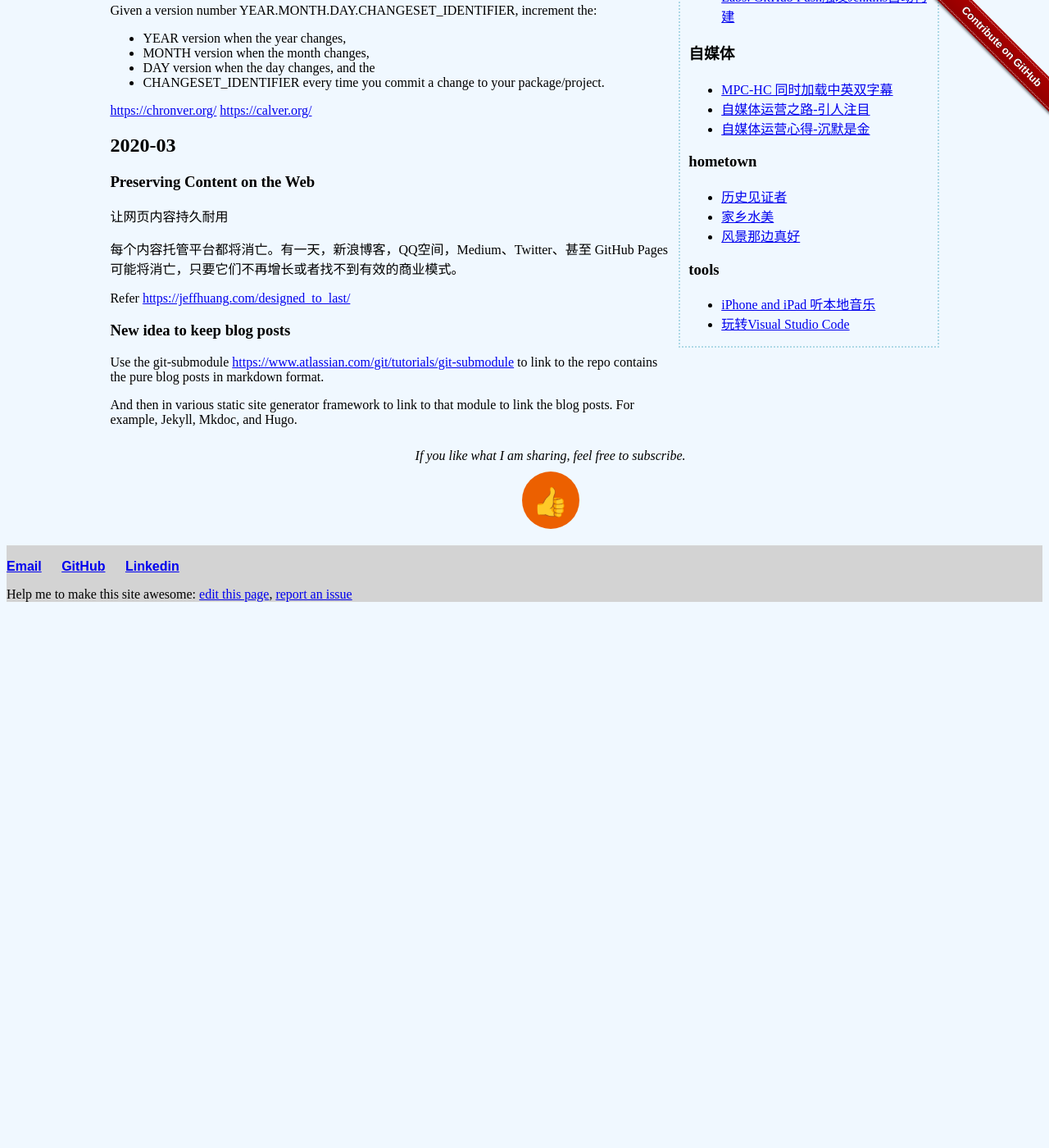
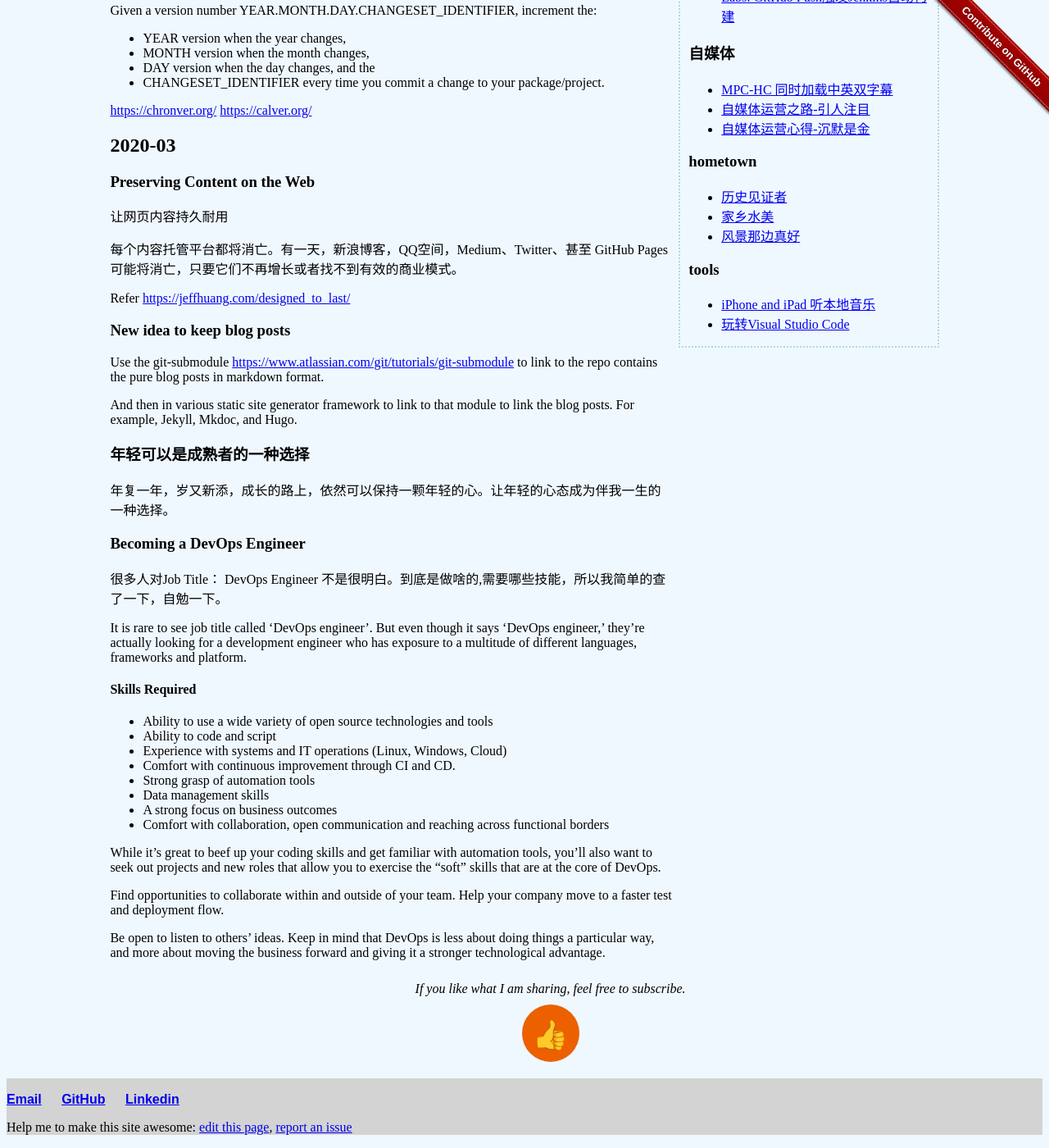
Before and after one commit to liuning0820/liuning0820.github.io, a Jekyll site: the page built from _posts/2020-02-06-mindset-2020.md, in a window 1280 px wide and 1400 px high, scrolled down 966 px. Shown: the whole window at 82% size. Built offline with Jekyll 4.4.1, drawn with Linux system fonts in a browser that asks for light colours; comment, search, counter and statistics services are not loaded; before the commit the page ends 1716 px from its top, so only the background shows below that.

Commit message:
mindset March

```diff
--- a/_posts/2020-02-06-mindset-2020.md
+++ b/_posts/2020-02-06-mindset-2020.md
@@ -64,3 +64,30 @@ Refer <https://jeffhuang.com/designed_to_last/>
 Use the git-submodule <https://www.atlassian.com/git/tutorials/git-submodule> to link to the repo contains the pure blog posts in markdown format.
 
 And then in various static site generator framework to link to that module to link the blog posts. For example, Jekyll, Mkdoc, and Hugo.
+
+### 年轻可以是成熟者的一种选择
+
+年复一年，岁又新添，成长的路上，依然可以保持一颗年轻的心。让年轻的心态成为伴我一生的一种选择。
+
+### Becoming a DevOps Engineer
+
+很多人对Job Title： DevOps Engineer 不是很明白。到底是做啥的,需要哪些技能，所以我简单的查了一下，自勉一下。
+
+It is rare to see job title called 'DevOps engineer'. But even though it says 'DevOps engineer,' they're actually looking for a development engineer who has exposure to a multitude of different languages, frameworks and platform.
+
+#### Skills Required
+
+- Ability to use a wide variety of open source technologies and tools
+- Ability to code and script
+- Experience with systems and IT operations (Linux, Windows, Cloud)
+- Comfort with continuous improvement through CI and CD.
+- Strong grasp of automation tools
+- Data management skills
+- A strong focus on business outcomes
+- Comfort with collaboration, open communication and reaching across functional borders
+
+While it’s great to beef up your coding skills and get familiar with automation tools, you’ll also want to seek out projects and new roles that allow you to exercise the “soft” skills that are at the core of DevOps.
+
+Find opportunities to collaborate within and outside of your team. Help your company move to a faster test and deployment flow.
+
+Be open to listen to others’ ideas. Keep in mind that DevOps is less about doing things a particular way, and more about moving the business forward and giving it a stronger technological advantage.
```
